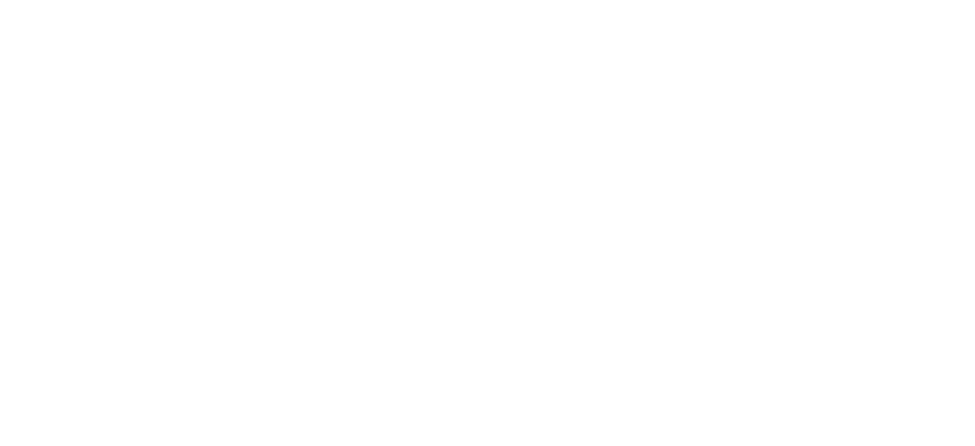
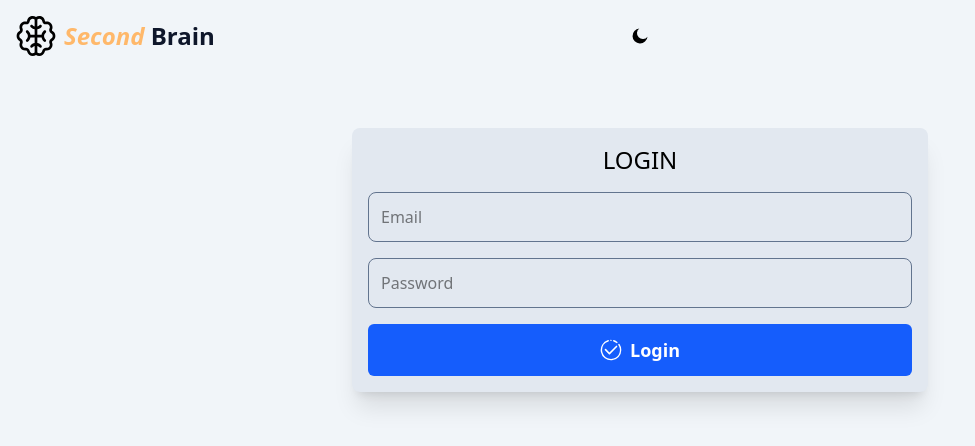
Before and after one commit to SMGhulam29091993/Second-Brain-Frontend, a React (Vite) app: page /login in a window 1280 px wide. Shown: the top 446 px of the page, without its empty margins (0-975 px from the left). Built offline with nearby package versions, Linux system fonts and the light colour scheme.

Commit message:
fix: updated the routed for public

```diff
--- a/src/App.tsx
+++ b/src/App.tsx
@@ -13,17 +13,26 @@ function App() {
     return (
         <div className="bg-slate-100 dark:bg-black">
             <BrowserRouter>
-                <Suspense fallback={<div>Loading...</div>}>
+                <Suspense fallback={<div className="dark:text-white text-black">Loading...</div>}>
                     <Routes>
-                        <Route path="/" element={<LoginPage />} />
                         {/* Protected Routes */}
                         <Route element={<PrivateRoute token={token} redirect="/login" />}>
                             <Route path="/dashboard" element={<Display />} />
                         </Route>
-                        {/* Catch-All Route or Redirect */}
+
+                        {/* Redirect from root to login */}
+                        {/* <Route
+                            path="/*"
+                            element={
+                                <PrivateRoute token={!token} redirect="/dashboard">
+                                    <LoginPage />
+                                </PrivateRoute>
+                            }
+                        /> */}
+
                         <Route
-                            path="*"
-                            element={<Navigate to={token ? '/dashboard' : '/login'} />}
+                            path="/*"
+                            element={!token ? <LoginPage /> : <Navigate to="/dashboard" />}
                         />
                     </Routes>
                 </Suspense>
```
